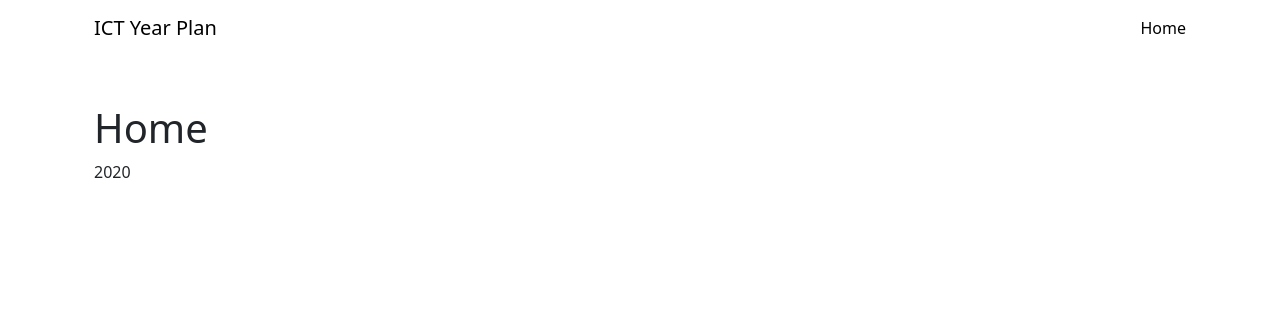
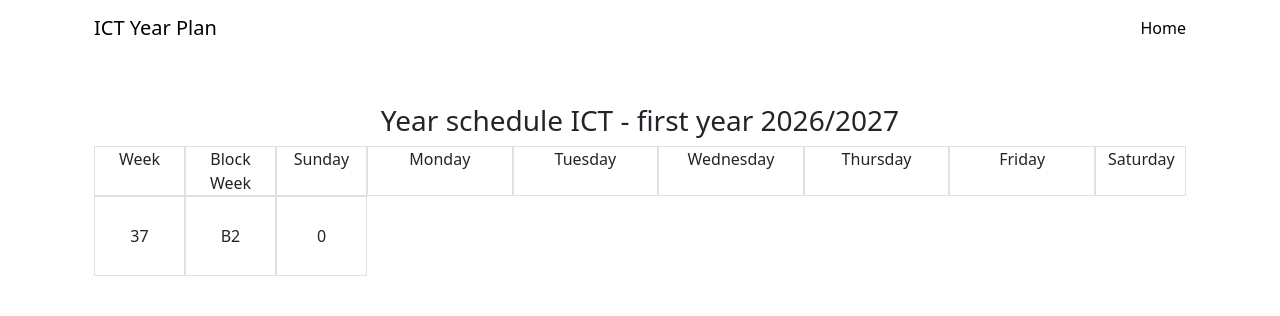
Before and after one commit to v-stamenova/year-plan-generation, a PHP site: template app/views/index.html.twig in a window 1280 px wide. Shown: the top 316 px of the page. Run offline with PHP 8.4, Linux system fonts and the light colour scheme; the template is opened without the code that fills it: most values are stand-ins (such as "Sample title", 1, 10 or a date in 2020); some libraries are stand-ins or nearby versions.

Commit message:
Design poc

```diff
--- a/app/ServiceProvider.php
+++ b/app/ServiceProvider.php
@@ -7,6 +7,7 @@ use App\Controllers\ProjectController;
 use App\Controllers\TagController;
 use App\Controllers\TaskController;
 use App\Controllers\YearPlanController;
+use App\Repositories\PlanItemRepository;
 use App\Repositories\ProjectRepository;
 use App\Repositories\ProjectRepositoryInterface;
 use App\Repositories\TagRepository;
@@ -31,7 +32,10 @@ class ServiceProvider implements ServiceProviderInterface
         $yearPlanRepository = new YearPlanRepository($database);
         $container->set(YearPlanRepository::class, $yearPlanRepository);
 
-        $yearPlanController = new YearPlanController($yearPlanRepository);
+        $planItemRepository = new PlanItemRepository($database);
+        $container->set(PlanItemRepository::class, $planItemRepository);
+
+        $yearPlanController = new YearPlanController($yearPlanRepository, $planItemRepository);
         $container->set(YearPlanController::class, $yearPlanController);
     }
 }
--- a/app/views/index.html.twig
+++ b/app/views/index.html.twig
@@ -3,6 +3,37 @@
 {% set pageTitle = "Home" %}
 
 {% block content %}
-    <h1>Home</h1>
-    {{ yearPlan.student_year }}
+    <link rel="stylesheet" href="/css/plan.css">
+    <div class="container text-center">
+        <h3>Year schedule ICT - first year 2026/2027</h3>
+
+        <div class="row">
+            <div class="col-1 border">Week</div>
+            <div class="col-1 border">Block Week</div>
+            <div class="col-1 border">Sunday</div>
+            <div class="col border">Monday</div>
+            <div class="col border">Tuesday</div>
+            <div class="col border">Wednesday</div>
+            <div class="col border">Thursday</div>
+            <div class="col border">Friday</div>
+            <div class="col-1 border">Saturday</div>
+        </div>
+
+        <div class="row">
+            <div class="col-1 border schedule-cell">37</div>
+            <div class="col-1 border schedule-cell">B2</div>
+
+            {% for date, day in week %}
+                {% if loop.first or loop.last %}
+                    <div class="col-1 border schedule-cell">
+                        {{ date }}
+                    </div>
+                {% else %}
+                    <div class="col border schedule-cell" style="background-color: {{ day[0].colour }}">
+                        {{ day is not empty ? (day[0].name ?: day[0].id) : '' }}
+                    </div>
+                {% endif %}
+            {% endfor %}
+        </div>
+    </div>
 {% endblock %}
--- /dev/null
+++ b/public/css/plan.css
@@ -0,0 +1,6 @@
+.schedule-cell {
+    display: flex;
+    align-items: center;
+    justify-content: center;
+    min-height: 80px;
+}
```
Also changed, not shown: app/Controllers/YearPlanController.php (+20 -2 lines), app/Models/PlanItem.php (+4 -4 lines), app/Repositories/PlanItemRepository.php (+9 -3 lines).
